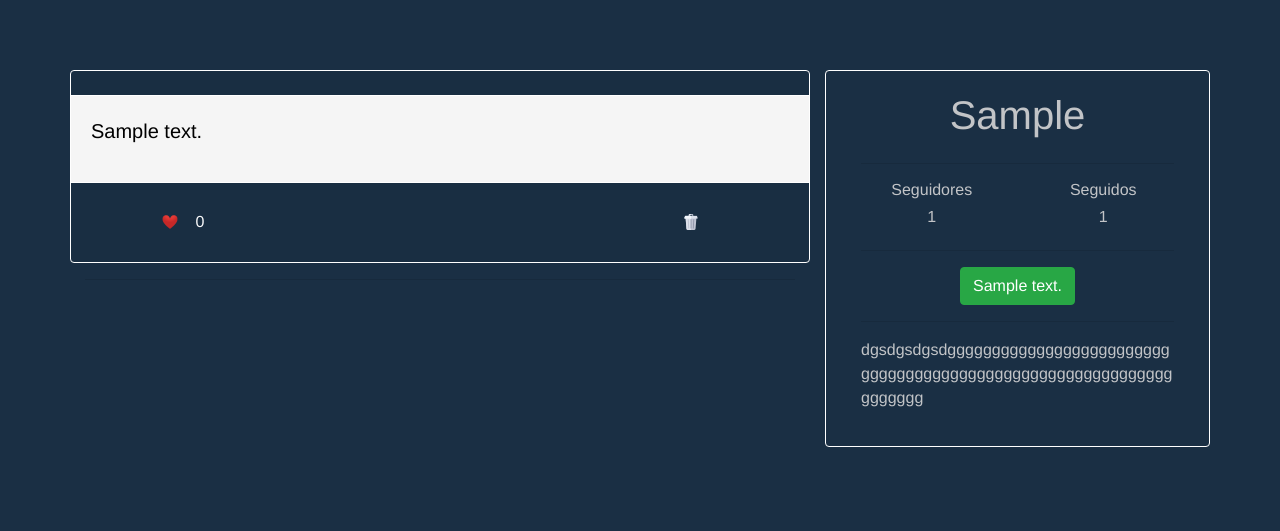
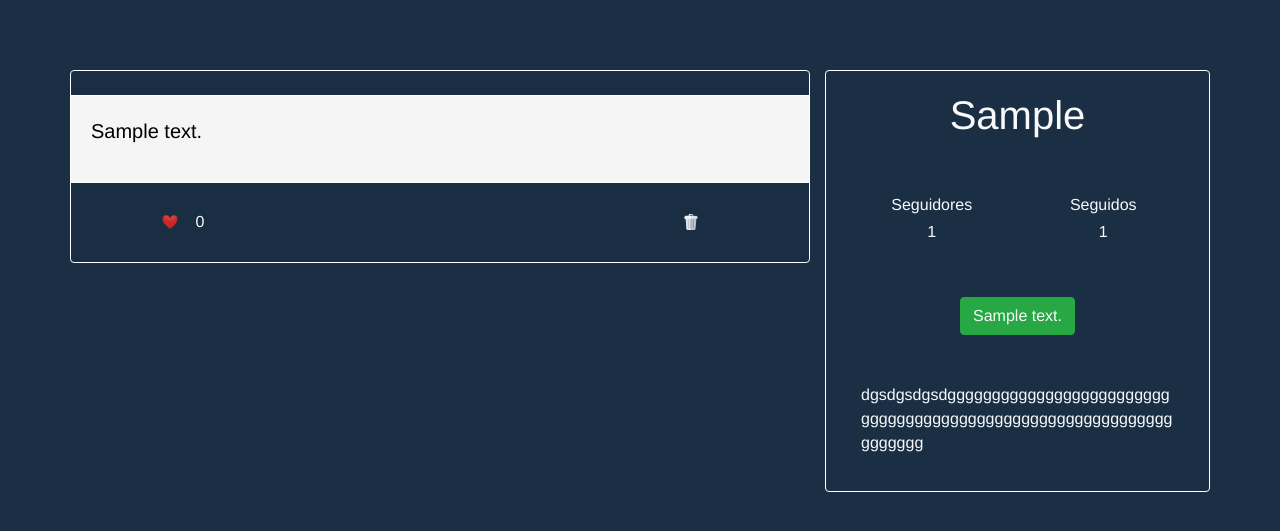
Before and after one commit to iesdonana/yiicomment, a Yii app: template views/usuarios/view.php in a window 1280 px wide. Shown: the top 531 px of the page. Run offline with PHP 8.4 and a stand-in for Yii, Linux system fonts and the light colour scheme; the template is opened without the code that fills it: most values are stand-ins (such as "Sample title", 1, 10 or a date in 2020); data that the repository does not hold is empty; some libraries are stand-ins or nearby versions.

Commit message:
Cambios en la vista de los comentarios

```diff
--- a/views/site/index.php
+++ b/views/site/index.php
@@ -95,7 +95,9 @@ $this->params['breadcrumbs'][] = $this->title;
                         </div>
                     </div>
                     <div class="col-12">
-                        <hr>
+                        <p> </p>
+                        <br>
+                        <p> </p>
                     </div>
                 <?php endforeach; ?>
             </div>
--- a/views/usuarios/view.php
+++ b/views/usuarios/view.php
@@ -77,47 +77,52 @@ $this->params['breadcrumbs'][] = $this->title;
                 </div>
             </div>
             <div class="col-12">
-                <hr>
+                <p> </p>
+                <br>
+                <p> </p>
             </div>
         <?php endforeach; ?>
     </div>
     <div class="col-4 card" style="border: none">
         <div class="row card-body" id="d">
             <div class="col-12 d-flex justify-content-center">
-                <h1><?= $model['log_us'] ?></h1>
+                <h1 class="text-light"><?= $model['log_us'] ?></h1>
             </div>
             <div class="col-12">
-                <hr>
+                <br>
+                <br>
             </div>
             <div class="col-6 d-flex justify-content-center">
-                <h6>Seguidores</h6>
+                <h6 class="text-light">Seguidores</h6>
             </div>
             <div class="col-6 d-flex justify-content-center">
-                <h6>Seguidos</h6>
+                <h6 class="text-light">Seguidos</h6>
             </div>
             <div class="col-6 d-flex justify-content-center">
-                <h6><?= $num_segr ?></h6>
+                <h6 class="text-light"><?= $num_segr ?></h6>
             </div>
             <div class="col-6 d-flex justify-content-center">
-                <h6><?= $num_sego ?></h6>
+                <h6 class="text-light"><?= $num_sego ?></h6>
             </div>
             <div class="col-12">
-                <hr>
+                <br>
+                <br>
             </div>
             <div class="col-12 d-flex justify-content-center">
                 <?php if ($r['texto'] == 'Seguir') : ?>
-                    <?= Html::a($r['texto'], ['seguidores/create', 'seguido_id' => $seguido_id], ['class' => 'btn btn-success']) ?>
+                    <?= Html::a($r['texto'], ['seguidores/create', 'seguido_id' => $seguido_id], ['class' => 'btn btn-success text-light']) ?>
                 <?php elseif ($r['texto'] == 'Dejar de seguir') : ?>
-                    <?= Html::a($r['texto'], ['seguidores/delete', 'seguido_id' => $seguido_id], ['class' => 'btn btn-success', 'id' => 'unfollow']) ?>
+                    <?= Html::a($r['texto'], ['seguidores/delete', 'seguido_id' => $seguido_id], ['class' => 'btn btn-success text-light', 'id' => 'unfollow']) ?>
                 <?php else : ?>
-                    <?= Html::a($r['texto'], ['seguidores/create', 'seguido_id' => $seguido_id], ['class' => 'btn btn-success']) ?>
+                    <?= Html::a($r['texto'], ['seguidores/create', 'seguido_id' => $seguido_id], ['class' => 'btn btn-success text-light']) ?>
                 <?php endif; ?>
             </div>
             <div class="col-12">
-                <hr>
+                <br>
+                <br>
             </div>
             <div class="col-12">
-                <p><?= $user['bio'] = 'dgsdgsdgsdggggggggggggggggggggggggggggggggggggggggggggggggggggggggggggggggggg' ?></p>
+                <p class="text-light"><?= $user['bio'] = 'dgsdgsdgsdggggggggggggggggggggggggggggggggggggggggggggggggggggggggggggggggggg' ?></p>
             </div>
         </div>
     </div>
```
